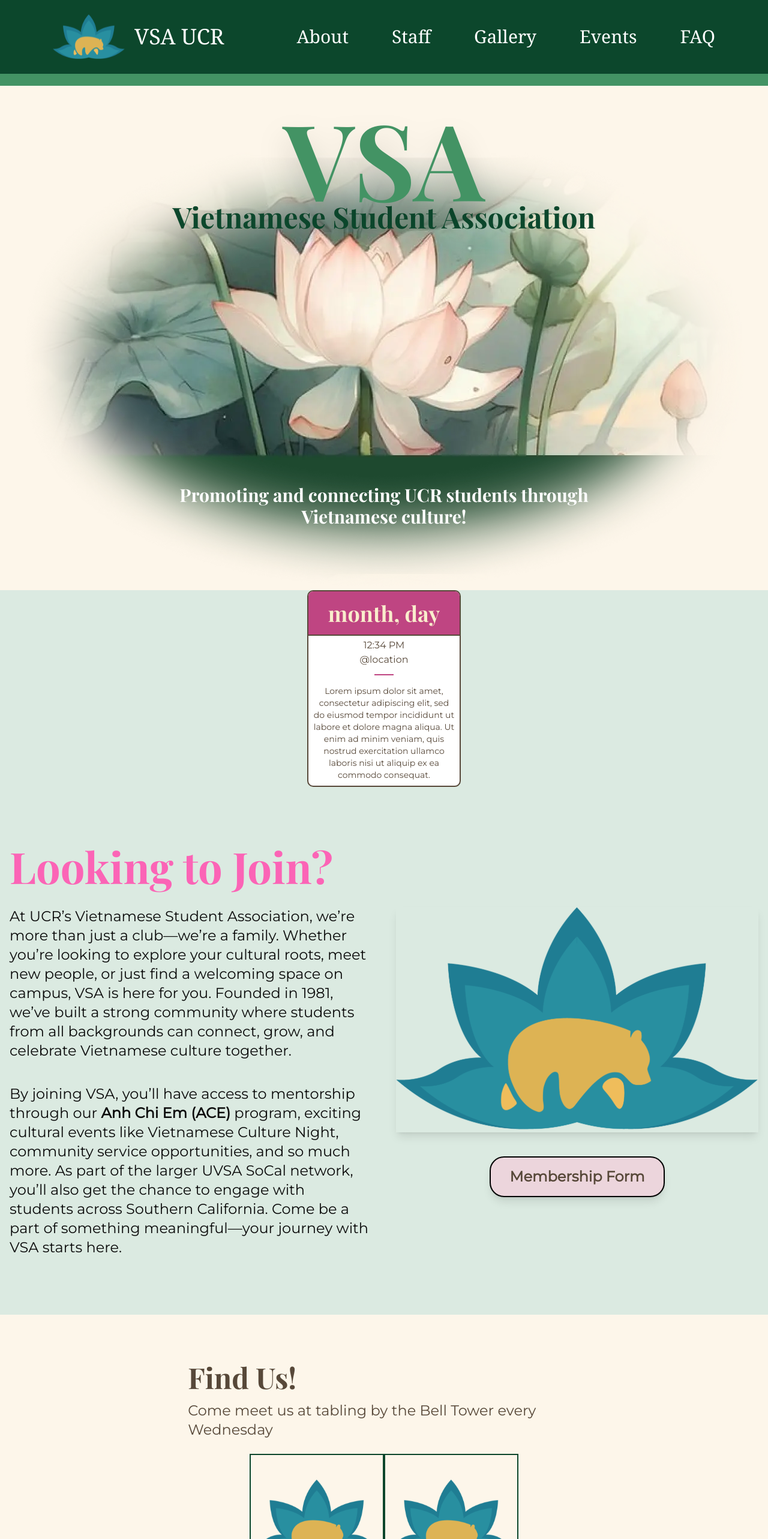
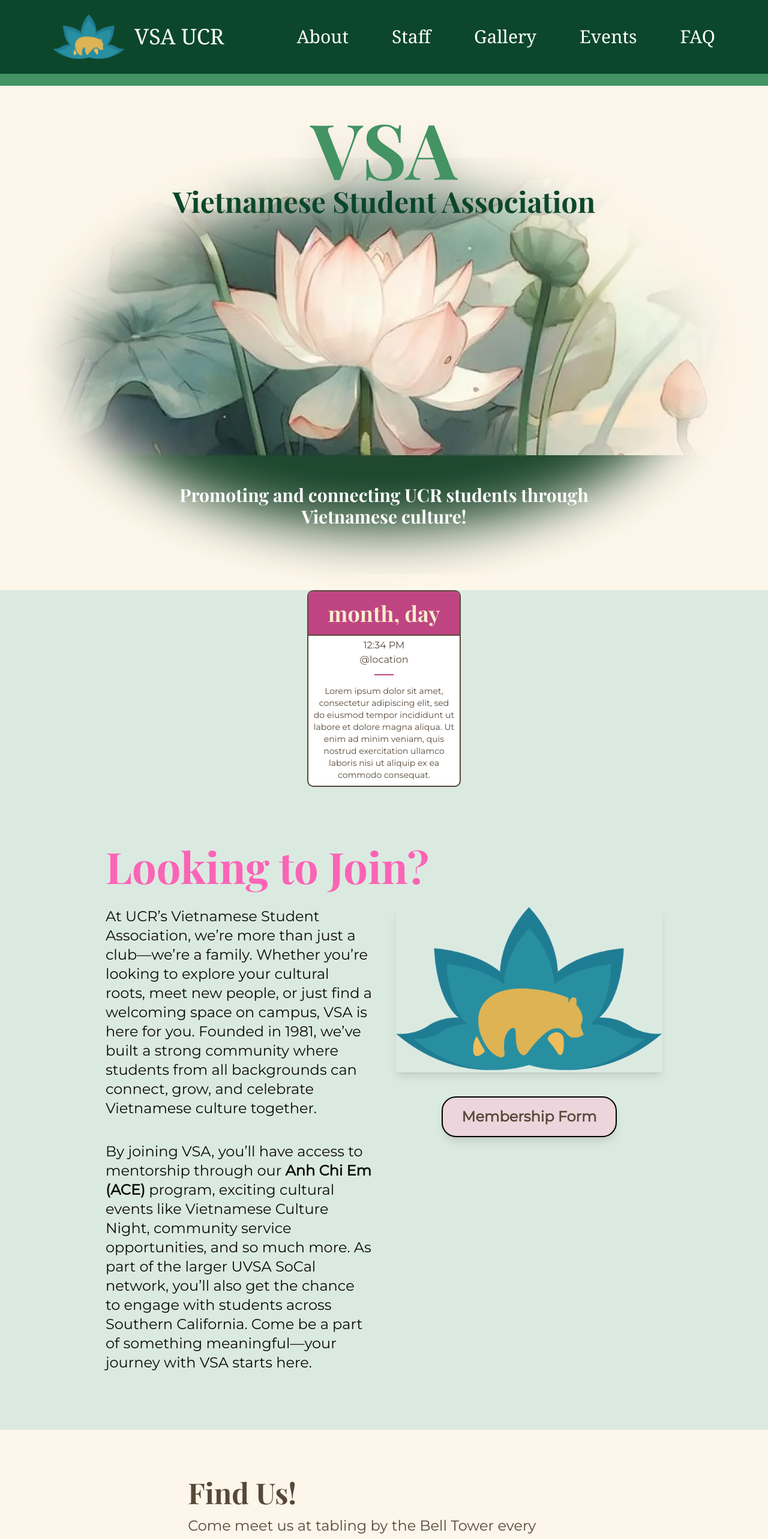
Before and after one commit to acm-ucr/vsa-website, a Next.js app: page / in a window 1280 px wide. Shown: the top 2566 px of the page at 60% size. Built offline with nearby package versions, Linux system fonts and the light colour scheme.

Commit message:
update hard-coded tailwind values

```diff
--- a/src/components/home/JoinUs.tsx
+++ b/src/components/home/JoinUs.tsx
@@ -4,13 +4,13 @@
 
 const JoinUS = () => {
   return (
-    <div className="mx-auto flex w-full max-w-[110rem] flex-col px-4 py-24">
+    <div className="mx-auto flex w-full flex-col px-4 py-24 sm:max-w-[75vw]">
       <div className="font-vsa-main mb-8 text-left text-4xl font-semibold text-pink-400 sm:text-5xl md:text-6xl lg:text-7xl">
         Looking to Join?
       </div>
 
       <div className="flex w-full flex-col items-start gap-10 xl:flex-row">
-        <div className="font-vsa-alt text-md flex w-full flex-1 flex-col gap-10 sm:text-xl md:text-xl lg:text-xl xl:max-w-[60ch] xl:text-2xl 2xl:text-2xl">
+        <div className="font-vsa-alt text-md flex w-full flex-1 flex-col gap-10 sm:text-xl md:text-xl lg:text-xl xl:max-w-[35vw] xl:text-2xl 2xl:text-2xl">
           <p>
             At UCR’s Vietnamese Student Association, we’re more than just a
             club—we’re a family. Whether you’re looking to explore your cultural
@@ -41,7 +41,7 @@
           <Image
             src={logo}
             alt="VSA Logo"
-            className="hidden h-auto w-full max-w-[40rem] object-contain shadow-lg sm:block"
+            className="hidden h-auto w-full object-contain shadow-lg sm:block sm:max-w-[60vw] md:max-w-[50vw] lg:max-w-[40vw] xl:max-w-[45vw] 2xl:max-w-xl"
           />
 
           <Link
--- a/src/components/home/Landing.tsx
+++ b/src/components/home/Landing.tsx
@@ -6,8 +6,8 @@
     <div className="bg-vsa-yellow-100 relative flex h-full w-full items-center justify-center overflow-hidden">
       <Image src={landingPage} alt="Landing Image" className="mt-20" />
 
-      <div className="font-vsa-main absolute mb-10 flex h-full w-full flex-col items-center py-2 text-center font-extrabold">
-        <div className="text-vsa-green-300 h-1/4 text-[4rem] drop-shadow-2xl sm:text-[6rem] md:text-[8rem] lg:text-[10rem] xl:text-[11rem]">
+      <div className="font-vsa-main absolute mb-10 flex h-full w-full flex-col items-center py-15 text-center font-extrabold">
+        <div className="text-vsa-green-300 h-18vw text-6xl drop-shadow-2xl sm:text-8xl md:text-9xl lg:text-9xl xl:text-9xl">
           VSA
         </div>
 
```
